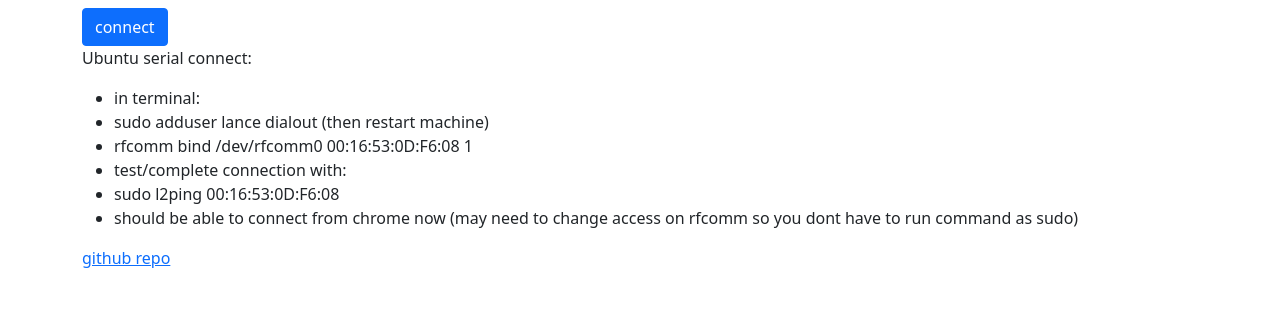
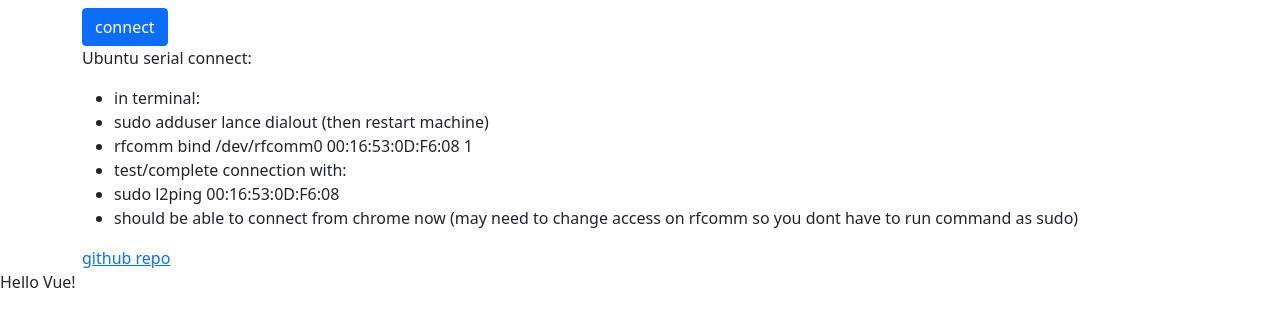
Before and after one commit to lance-gilmore/lance-gilmore.github.io, a plain HTML site: page index.html in a window 1280 px wide. Drawn offline with nearby package versions, Linux system fonts and the light colour scheme.

Commit message:
adding vue

```diff
--- a/index.html
+++ b/index.html
@@ -151,5 +151,21 @@ $(function() {
 
 
 </div>
+
+<div id="app">{{ message }}</div>
+
+<script type="module">
+  import { createApp, ref } from 'https://unpkg.com/vue@3/dist/vue.esm-browser.js'
+
+  createApp({
+    setup() {
+      const message = ref('Hello Vue!')
+      return {
+        message
+      }
+    }
+  }).mount('#app')
+</script>
+
 </body>
 </html>
```
